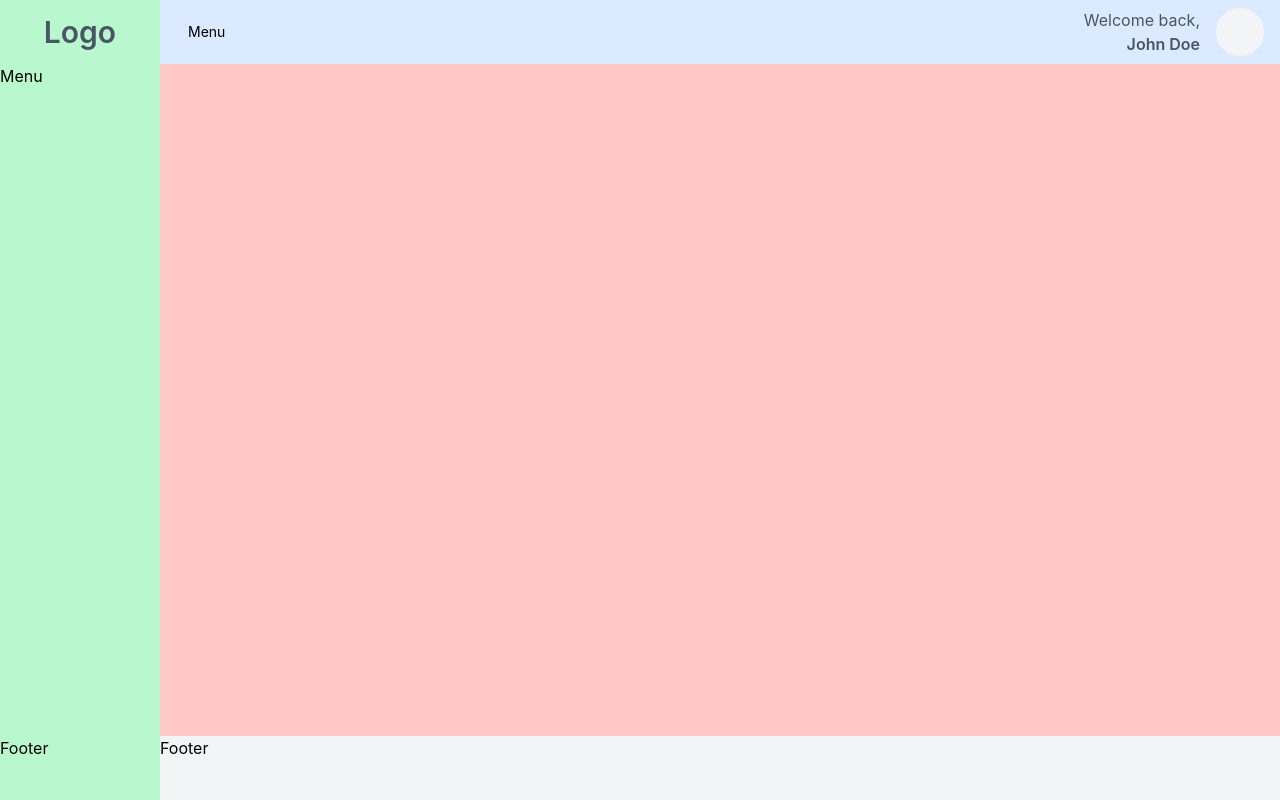
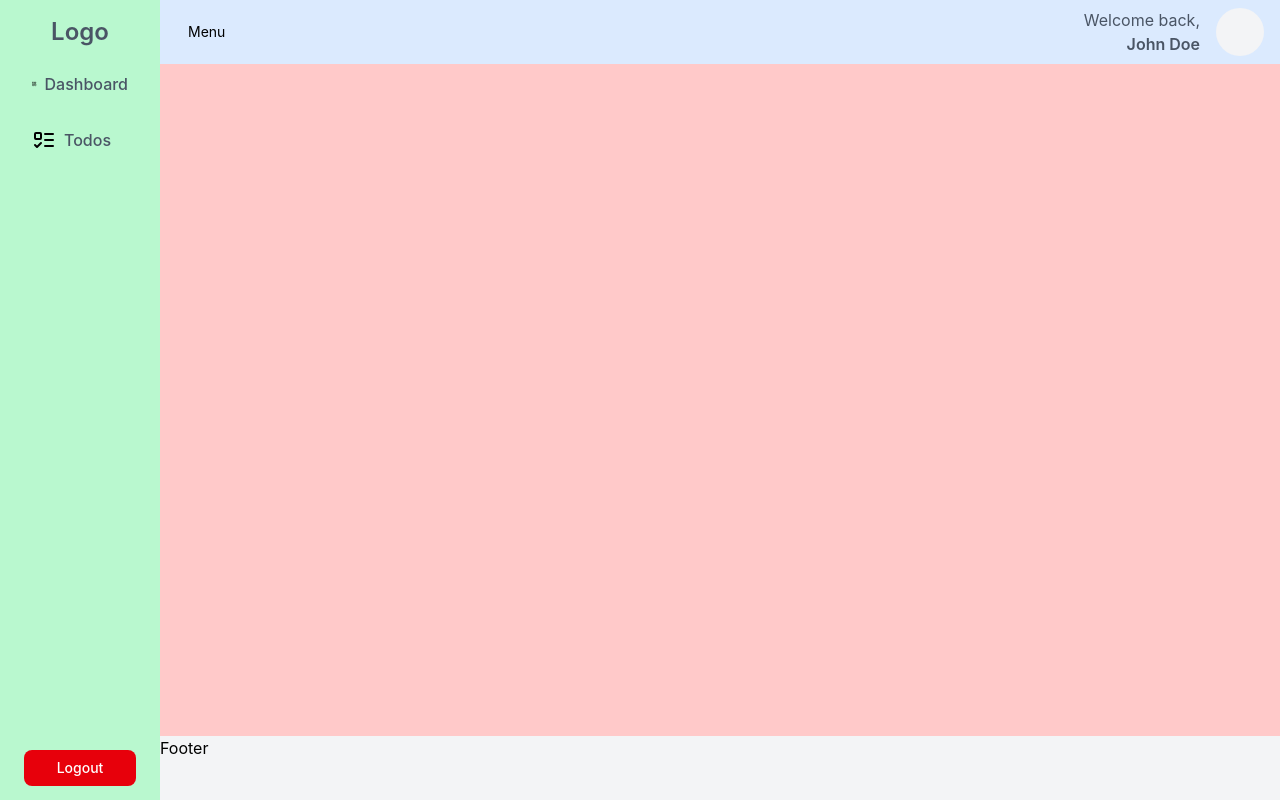
Before and after one commit to CIIS-ZCMC/zcmc-front-template, a React (Vite) app: page / in a window 1280 px wide. Built offline with nearby package versions, Linux system fonts and the light colour scheme.

Commit message:
feat: added sidebar menu item and route to routeLibrary

```diff
--- a/package.json
+++ b/package.json
@@ -12,6 +12,7 @@
   "dependencies": {
     "@tailwindcss/vite": "^4.1.11",
     "axios": "^1.10.0",
+    "lucide-react": "^0.525.0",
     "react": "^19.1.0",
     "react-dom": "^19.1.0",
     "react-router-dom": "^7.6.3",
--- a/src/components/layout/Sidebar.tsx
+++ b/src/components/layout/Sidebar.tsx
@@ -1,19 +1,33 @@
 import { Box, Button, Typography } from "../ui"
 import { useSidebar } from "../../contexts/SidebarContext";
+import {sidebarRoute} from "@/routes/routeLibrary";
 
 const Sidebar = () => {
     const { isOpen } = useSidebar();
 
     return (
-        <Box className={`${isOpen ? 'w-1/8' : 'w-20'} bg-green-100 flex flex-col`}>
+        <Box className={`${isOpen ? 'w-1/8' : 'w-20'} bg-green-100 flex flex-col transition-all duration-300 ease-in-out`}>
             <Box className="h-16 bg-green-200 flex items-center justify-center">
-                <Typography variant="h2" className="text-gray-600">Logo</Typography>
+                <Typography variant="h3" className="text-gray-600">Logo</Typography>
             </Box>
             <Box className="flex-1 bg-green-200">
-                <h1>Menu</h1>
+                <Box className="flex flex-col space-y-4 px-6">
+                    {sidebarRoute.map((route, index) => (
+                        <Box key={index} className="flex items-center space-x-2 hover:bg-gray-100 p-2 rounded">
+                            {route.icon}
+                            <Typography className="text-gray-600 font-medium">{route.label}</Typography>
+                        </Box>
+                    ))}
+                </Box>
             </Box>
-            <Box className="h-16 bg-green-200">
-                <h1>Footer</h1>
+            <Box className="h-16 bg-green-200 flex items-center justify-center px-6">
+                <Button
+                    label="Logout"
+                    variant="contained"
+                    color='error'
+                    className="w-full"
+                    onClick={() => {}}
+                />
             </Box>
         </Box>
     )
--- a/src/routes/routeLibrary.tsx
+++ b/src/routes/routeLibrary.tsx
@@ -14,22 +14,24 @@ import TodoCreateRoute from "../pages/todos/TodoCreateRoute.tsx"
 import TodoEditRoute from "../pages/todos/TodoEditRoute.tsx"
 import TodoViewRoute from "../pages/todos/TodoViewRoute.tsx"
 
+import { LayoutDashboard, ListTodo } from "lucide-react"
+
 const authRoute = [
     {
         path: "/login",
-        element: <SignInRoute />
+        element: <SignInRoute />,
     },
     {
         path: "/register",
-        element: <SignUpRoute />
+        element: <SignUpRoute />,
     },
     {
         path: "/account-recovery",
-        element: <AccountRecoverRoute />
+        element: <AccountRecoverRoute />,
     },
     {
         path: "/authenticate-session-id",
-        element: <SessionBaseAuthRoute />
+        element: <SessionBaseAuthRoute />,
     }
 ]
 
@@ -37,7 +39,9 @@ const DashboardRoute = [
     {
         index: true,
         path: "/dashboard",
-        element: <DashboardPageRoute />
+        element: <DashboardPageRoute />,
+        icon: <LayoutDashboard />,
+        label: "Dashboard"
     }
 ]
 
@@ -45,31 +49,42 @@ const TodoRoute = [
     {
         path: "/todos",
         element: <TodoListRoute />,
+        icon: <ListTodo />,
+        label: "Todos",
         children: [
             {
                 path: "/todos/create",
-                element: <TodoCreateRoute />
+                element: <TodoCreateRoute />,
+                icon: <ListTodo />,
+                label: "Create Todo",
             },
             {
                 path: "/todos/edit/:id",
-                element: <TodoEditRoute />
+                element: <TodoEditRoute />,
+                icon: <ListTodo />,
+                label: "Edit Todo",
+
             },
             {
                 path: "/todos/view/:id",
-                element: <TodoViewRoute />
+                element: <TodoViewRoute />,
+                icon: <ListTodo />,
+                label: "View Todo",
             }
         ]
     },
 ]
 
+export const sidebarRoute = [
+    ...DashboardRoute,
+    ...TodoRoute
+];
+
 const appRoute = [
     {
         path: "/",
         element: <AppLayout />,
-        children: [
-            ...DashboardRoute,
-            ...TodoRoute
-        ]
+        children: sidebarRoute
     }
 ]
 
```
Also changed, not shown: 1 other file (tests, documents, lock files or other folders).
